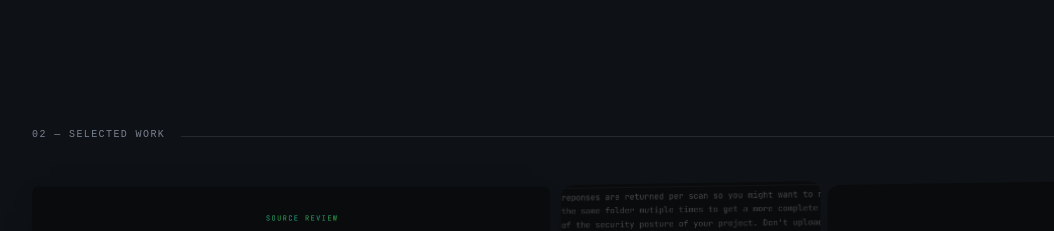
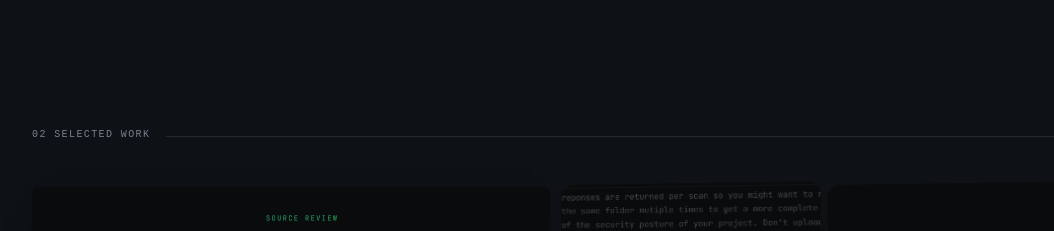
Before and after one commit to aytee-80/My-Portfolio, a React (Create React App) app in the folder front-end/: page / in a window 1280 px wide. Shown: the part 1500-1731 px from the top of the page, without its empty margins (80-1134 px from the left). Built offline with nearby package versions, Linux system fonts and the light colour scheme; a web font is replaced by a local one.

Commit message:
Projects

```diff
--- a/front-end/src/components/Projects.jsx
+++ b/front-end/src/components/Projects.jsx
@@ -98,7 +98,7 @@ export default function Projects() {
   return (
     <section className="projects" id="projects">
       <div className="sechead">
-        <span className="eyebrow">02 — Selected work</span>
+        <span className="eyebrow">02 Selected work</span>
         <span className="line" />
       </div>
 
```
